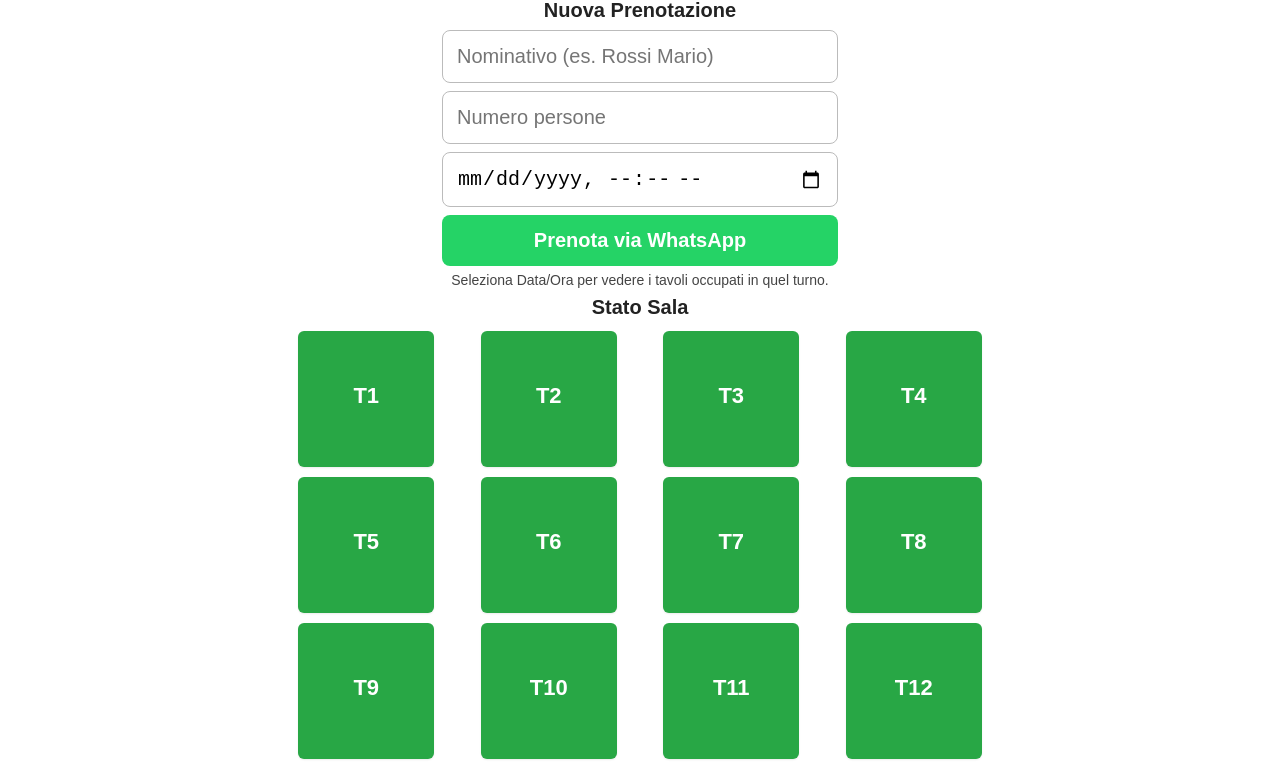
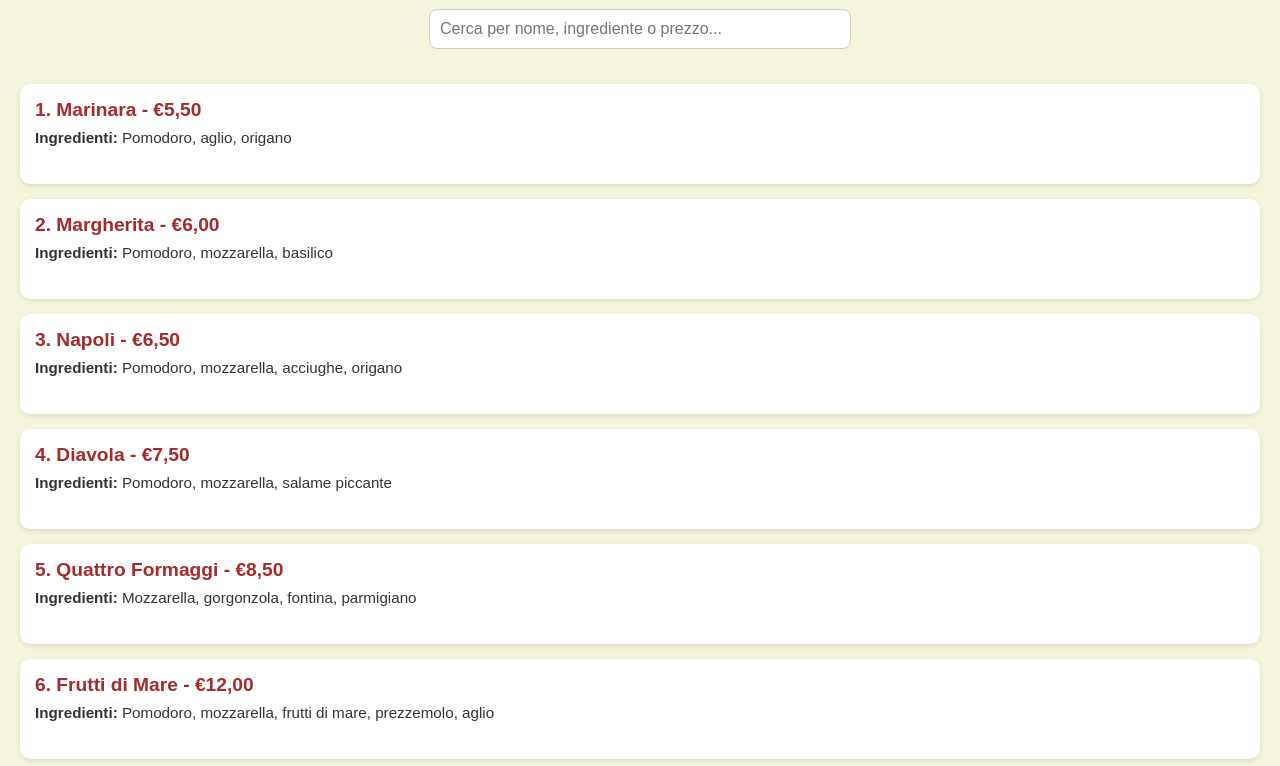
Before and after one commit to chefluppio/registro-pizze, a plain HTML site: page index.html in a window 1280 px wide. Shown: the part 85-851 px from the top of the page. Drawn offline with Linux system fonts and the light colour scheme; no server answers.

Commit message:
Add files via upload

```diff
--- a/index.html
+++ b/index.html
@@ -1,265 +1,157 @@
 <!DOCTYPE html>
 <html lang="it">
 <head>
-  <meta charset="UTF-8" />
-  <meta name="viewport" content="width=device-width, initial-scale=1.0"/>
-  <title>Prenotazioni Pizzeria</title>
+<meta charset="UTF-8">
+<meta name="viewport" content="width=device-width, initial-scale=1.0">
+<title>Fabbrica della Pizza - Menu</title>
+<link href="https://fonts.googleapis.com/css2?family=Montserrat:wght@700&display=swap" rel="stylesheet">
 <style>
-    :root{
-      --green: #28a745;
-      --eggplant: #4b0082;
-      --whatsapp: #25D366;
-      --gap: 10px;
-    }
 body {
   font-family: Arial, sans-serif;
-      margin: 10px;
+  margin: 0;
   padding: 0;
+  background-color: #F5F5DC;
+  color: #333;
+}
+header {
+  background-color: #A52A2A;
+  color: #fff;
   text-align: center;
-      background: #fff;
-      color: #222;
+  padding: 20px;
+  font-family: 'Montserrat', sans-serif;
+  font-size: 2em;
 }
-
-    /* Titolo 3D */
-    .titolo3d {
-      font-size: 42px;
-      font-weight: 900;
-      text-transform: uppercase;
-      color: #ff4500; /* arancione pizza */
-      text-shadow:
-        2px 2px 0 #000,
-        4px 4px 0 #444,
-        6px 6px 0 #888;
-      margin-bottom: 6px;
+#searchBox {
+  width: 90%;
+  max-width: 400px;
+  margin: 15px auto;
+  display: block;
+  padding: 10px;
+  font-size: 1em;
+  border: 1px solid #ccc;
+  border-radius: 8px;
 }
-
-    h2 { margin: 8px 0; font-size: 20px; }
-
-    /* Sala 4x4 */
-    .sala {
-      margin: 12px auto 30px;
-      width: 100%;
-      max-width: 720px;
-      display: grid;
-      grid-template-columns: repeat(4, 1fr);
-      gap: var(--gap);
-      justify-items: center;
-      align-items: center;
-    }
-
-    /* Tavolo quadrato */
-    .tavolo {
-      width: 88px;
-      height: 88px;
-      min-width: 72px;
-      min-height: 72px;
-      padding: 8px;
-      border-radius: 6px;
+.menu {
   display: flex;
   flex-direction: column;
-      align-items: center;
-      justify-content: center;
-      color: #fff;
-      box-shadow: 0 1px 2px rgba(0,0,0,0.08);
+  gap: 15px;
+  padding: 20px;
 }
-    .tavolo .label { font-weight: 700; font-size: 18px; line-height: 1; }
-    .tavolo .cliente { margin-top: 6px; font-size: 14px; line-height: 1; max-width: 100%; word-break: break-word; }
-
-    .libero { background: var(--green); }
-    .occupato { background: var(--eggplant); }
-
-    /* Form */
-    .form-wrap { margin: 6px auto; max-width: 720px; }
-    form { display: flex; flex-direction: column; align-items: center; gap: 8px; }
-
-    input[type="text"],
-    input[type="number"],
-    input[type="datetime-local"],
-    .whatsapp-btn {
-      width: 95%;
-      max-width: 720px;
-      padding: 14px;
-      border-radius: 8px;
-      border: 1px solid #bbb;
-      font-size: 18px;
-      box-sizing: border-box;
+.pizza {
+  background: #fff;
+  padding: 15px;
+  border-radius: 10px;
+  box-shadow: 0 2px 5px rgba(0,0,0,0.1);
+  min-height: 70px;
 }
-
-    input[type="datetime-local"] {
-      font-size: 18px;
-      padding: 12px;
+.pizza h3 {
+  margin: 0 0 8px;
+  color: #A52A2A;
+  font-size: 1.2em;
 }
-
-    .whatsapp-btn {
-      background: var(--whatsapp);
-      color: #fff;
-      border: none;
-      cursor: pointer;
-      font-weight: 700;
+.pizza p {
+  margin: 3px 0;
+  font-size: 0.95em;
 }
-
-    /* Responsive adjustments */
-    @media (max-width: 599px) {
-      .tavolo { width: 84px; height: 84px; }
-      .tavolo .label { font-size: 16px; }
-      .tavolo .cliente { font-size: 15px; }
-      input[type="text"], input[type="number"], input[type="datetime-local"], .whatsapp-btn { font-size: 18px; padding: 12px; width: 96%; }
+@media(min-width:600px){
+  .menu {
+    flex-direction: row;
+    flex-wrap: wrap;
   }
-    @media (min-width: 600px) and (max-width: 1024px) {
-      .tavolo { width: 100px; height: 100px; }
-      .tavolo .label { font-size: 20px; }
-      .tavolo .cliente { font-size: 16px; }
-      input[type="text"], input[type="number"], input[type="datetime-local"], .whatsapp-btn { width: 75%; font-size: 20px; padding: 14px; }
+  .pizza {
+    flex: 1 1 calc(50% - 20px);
   }
-    @media (min-width: 1025px) {
-      .tavolo { width: 120px; height: 120px; }
-      .tavolo .label { font-size: 22px; }
-      .tavolo .cliente { font-size: 18px; }
-      input[type="text"], input[type="number"], input[type="datetime-local"], .whatsapp-btn { width: 55%; font-size: 20px; padding: 14px; }
-    }
-
-    .info {
-      font-size: 14px;
-      color: #444;
-      margin-top: 6px;
-      margin-bottom: 8px;
 }
 </style>
 </head>
 <body>
-  <!-- Titolo modificato -->
-  <h1 class="titolo3d">La Fabbrica della Pizza</h1>
 
-  <div class="form-wrap">
-    <h2>Nuova Prenotazione</h2>
-    <form id="formPrenotazione" autocomplete="off">
-      <input type="text" id="nominativo" placeholder="Nominativo (es. Rossi Mario)" required />
-      <input type="number" id="persone" placeholder="Numero persone" min="1" required />
-      <input type="datetime-local" id="data" required />
-      <button type="submit" class="whatsapp-btn">Prenota via WhatsApp</button>
-    </form>
-    <div class="info">Seleziona Data/Ora per vedere i tavoli occupati in quel turno.</div>
+<header>Fabbrica della Pizza</header>
+
+<input type="text" id="searchBox" placeholder="Cerca per nome, ingrediente o prezzo...">
+
+<div class="menu">
+
+<!-- Inizio lista 99 pizze -->
+
+<div class="pizza" data-name="Marinara" data-ingredients="pomodoro aglio origano" data-price="5.5">
+<h3>1. Marinara - €5,50</h3>
+<p><strong>Ingredienti:</strong> Pomodoro, aglio, origano</p>
 </div>
 
-  <h2>Stato Sala</h2>
-  <div id="sale" class="sala" aria-live="polite"></div>
+<div class="pizza" data-name="Margherita" data-ingredients="pomodoro mozzarella basilico" data-price="6">
+<h3>2. Margherita - €6,00</h3>
+<p><strong>Ingredienti:</strong> Pomodoro, mozzarella, basilico</p>
+</div>
 
-  <!-- Firebase -->
-  <script src="https://www.gstatic.com/firebasejs/9.22.2/firebase-app-compat.js"></script>
-  <script src="https://www.gstatic.com/firebasejs/9.22.2/firebase-database-compat.js"></script>
+<div class="pizza" data-name="Napoli" data-ingredients="pomodoro mozzarella acciughe origano" data-price="6.5">
+<h3>3. Napoli - €6,50</h3>
+<p><strong>Ingredienti:</strong> Pomodoro, mozzarella, acciughe, origano</p>
+</div>
+
+<div class="pizza" data-name="Diavola" data-ingredients="pomodoro mozzarella salame piccante" data-price="7.5">
+<h3>4. Diavola - €7,50</h3>
+<p><strong>Ingredienti:</strong> Pomodoro, mozzarella, salame piccante</p>
+</div>
+
+<div class="pizza" data-name="Quattro Formaggi" data-ingredients="mozzarella gorgonzola fontina parmigiano" data-price="8.5">
+<h3>5. Quattro Formaggi - €8,50</h3>
+<p><strong>Ingredienti:</strong> Mozzarella, gorgonzola, fontina, parmigiano</p>
+</div>
+
+<div class="pizza" data-name="Frutti di Mare" data-ingredients="pomodoro mozzarella frutti di mare prezzemolo aglio" data-price="12">
+<h3>6. Frutti di Mare - €12,00</h3>
+<p><strong>Ingredienti:</strong> Pomodoro, mozzarella, frutti di mare, prezzemolo, aglio</p>
+</div>
+
+<div class="pizza" data-name="Boscaiola" data-ingredients="mozzarella salsiccia funghi panna" data-price="9.5">
+<h3>7. Boscaiola - €9,50</h3>
+<p><strong>Ingredienti:</strong> Mozzarella, salsiccia, funghi, panna</p>
+</div>
+
+<div class="pizza" data-name="Bufalina" data-ingredients="pomodoro mozzarella di bufala basilico" data-price="9">
+<h3>8. Bufalina - €9,00</h3>
+<p><strong>Ingredienti:</strong> Pomodoro, mozzarella di bufala, basilico</p>
+</div>
+
+<div class="pizza" data-name="Tartufo" data-ingredients="mozzarella crema di tartufo funghi porcini" data-price="12.5">
+<h3>9. Tartufo - €12,50</h3>
+<p><strong>Ingredienti:</strong> Mozzarella, crema di tartufo, funghi porcini</p>
+</div>
+
+<div class="pizza" data-name="Fabbrica Special" data-ingredients="pomodoro mozzarella di bufala speck rucola grana" data-price="13">
+<h3>10. Fabbrica Special - €13,00</h3>
+<p><strong>Ingredienti:</strong> Pomodoro, mozzarella di bufala, speck, rucola, scaglie di grana</p>
+</div>
+
+<!-- Da qui si prosegue nello stesso schema fino a 99 pizze -->
+<div class="pizza" data-name="Pizza 11" data-ingredients="pomodoro mozzarella prosciutto" data-price="7.5">
+<h3>11. Pizza 11 - €7,50</h3>
+<p><strong>Ingredienti:</strong> Pomodoro, mozzarella, prosciutto</p>
+</div>
+
+<div class="pizza" data-name="Pizza 12" data-ingredients="pomodoro mozzarella funghi" data-price="7">
+<h3>12. Pizza 12 - €7,00</h3>
+<p><strong>Ingredienti:</strong> Pomodoro, mozzarella, funghi</p>
+</div>
+
+<!-- Inserire tutte le pizze fino a 99 seguendo lo stesso schema -->
+
+</div>
 
 <script>
-    /* ---------- CONFIG FIREBASE: sostituisci con i tuoi valori ---------- */
-    const firebaseConfig = {
-      apiKey: "LA_TUA_APIKEY",
-      authDomain: "TUO_PROGETTO.firebaseapp.com",
-      databaseURL: "https://TUO_PROGETTO.firebaseio.com",
-      projectId: "TUO_PROGETTO",
-      storageBucket: "TUO_PROGETTO.appspot.com",
-      messagingSenderId: "TUO_SENDER_ID",
-      appId: "TUO_APP_ID"
-    };
-    /* ------------------------------------------------------------------ */
+const searchBox = document.getElementById("searchBox");
 
-    firebase.initializeApp(firebaseConfig);
-    const db = firebase.database();
-    const numeroWhatsApp = '393493282672';
+searchBox.addEventListener("keyup", function() {
+  const query = this.value.toLowerCase();
+  document.querySelectorAll(".pizza").forEach(pizza => {
+    const name = pizza.dataset.name.toLowerCase();
+    const ingredients = pizza.dataset.ingredients.toLowerCase();
+    const price = pizza.dataset.price.toLowerCase();
+    pizza.style.display = (name.includes(query) || ingredients.includes(query) || price.includes(query)) ? "block" : "none";
+  });
+});
+</script>
 
-    const sale = [{ id: 1, nome: "Sala Uno", tavoli: [] }];
-    for (let i = 1; i <= 16; i++) {
-      sale[0].tavoli.push({ id: i, posti: 4, label: 'T' + i });
-    }
-    let prenotazioni = [];
-    let currentDataFilter = null;
-
-    function formatDateTime(dStr) {
-      try {
-        const dt = new Date(dStr);
-        if (isNaN(dt)) return dStr;
-        return dt.toLocaleString();
-      } catch (e) { return dStr; }
-    }
-
-    function renderSale() {
-      const container = document.getElementById('sale');
-      container.innerHTML = '';
-      sale[0].tavoli.forEach(tavolo => {
-        const occ = prenotazioni.find(p => Array.isArray(p.tavoliCoinvolti) && p.tavoliCoinvolti.includes(tavolo.id) && currentDataFilter && p.data === currentDataFilter);
-        const div = document.createElement('div');
-        div.className = 'tavolo ' + (occ ? 'occupato' : 'libero');
-        const clienteTxt = occ ? `${occ.nominativo} (${occ.persone})` : '';
-        div.innerHTML = `<div class="label">${tavolo.label}</div><div class="cliente">${clienteTxt}</div>`;
-        container.appendChild(div);
-      });
-    }
-
-    function trovaTavoli(persone, data) {
-      const tavoliLiberi = sale[0].tavoli.filter(t => {
-        return !prenotazioni.some(p => Array.isArray(p.tavoliCoinvolti) && p.tavoliCoinvolti.includes(t.id) && p.data === data);
-      });
-      const tavoliNecessari = Math.ceil(persone / 4);
-      if (tavoliLiberi.length < tavoliNecessari) return null;
-      tavoliLiberi.sort((a,b) => a.id - b.id);
-      const all = sale[0].tavoli.map(t => ({
-        id: t.id, obj: t, libero: tavoliLiberi.some(x => x.id === t.id)
-      }));
-      for (let start = 0; start <= all.length - tavoliNecessari; start++) {
-        let ok = true;
-        const block = [];
-        for (let k = 0; k < tavoliNecessari; k++) {
-          if (!all[start + k].libero) { ok = false; break; }
-          block.push(all[start + k].obj);
-        }
-        if (ok) return block;
-      }
-      return tavoliLiberi.slice(0, tavoliNecessari);
-    }
-
-    function mandaWhatsApp(numero, messaggio) {
-      const testo = encodeURIComponent(messaggio);
-      const url = `https://api.whatsapp.com/send?phone=${numero}&text=${testo}`;
-      window.open(url, '_blank');
-    }
-
-    const dataInput = document.getElementById('data');
-    dataInput.addEventListener('change', () => {
-      currentDataFilter = dataInput.value || null;
-      renderSale();
-    });
-
-    db.ref('prenotazioni').on('value', snapshot => {
-      const data = snapshot.val();
-      prenotazioni = [];
-      if (data) Object.values(data).forEach(p => prenotazioni.push(p));
-      renderSale();
-    });
-
-    document.getElementById('formPrenotazione').addEventListener('submit', async function(e) {
-      e.preventDefault();
-      const nominativo = (document.getElementById('nominativo').value || '').trim();
-      const persone = parseInt(document.getElementById('persone').value, 10);
-      const data = document.getElementById('data').value;
-      if (!nominativo || !persone || !data) { alert('Compila tutti i campi.'); return; }
-      currentDataFilter = data;
-      const tavoliSelezionati = trovaTavoli(persone, data);
-      if (!tavoliSelezionati) { alert('Nessun tavolo disponibile per questo orario.'); return; }
-      const prenotazione = { nominativo, persone, data, tavoliCoinvolti: tavoliSelezionati.map(t => t.id) };
-      try {
-        await db.ref('prenotazioni').push(prenotazione);
-        const dataLeggibile = formatDateTime(data);
-        const tavoliLabels = tavoliSelezionati.map(t => t.label).join(', ');
-        const messaggio = `Prenotazione: ${nominativo} - ${persone} persone - Tavoli: ${tavoliLabels} - Data/Ora: ${dataLeggibile}`;
-        mandaWhatsApp(numeroWhatsApp, messaggio);
-        renderSale();
-        alert(`Prenotazione confermata: Tavoli ${tavoliLabels}`);
-      } catch (err) {
-        console.error(err);
-        alert('Errore durante il salvataggio.');
-      }
-    });
-
-    currentDataFilter = dataInput.value || null;
-    renderSale();
-  </script>
 </body>
 </html>
```
Lines whose indentation alone changed are shown as unchanged.
